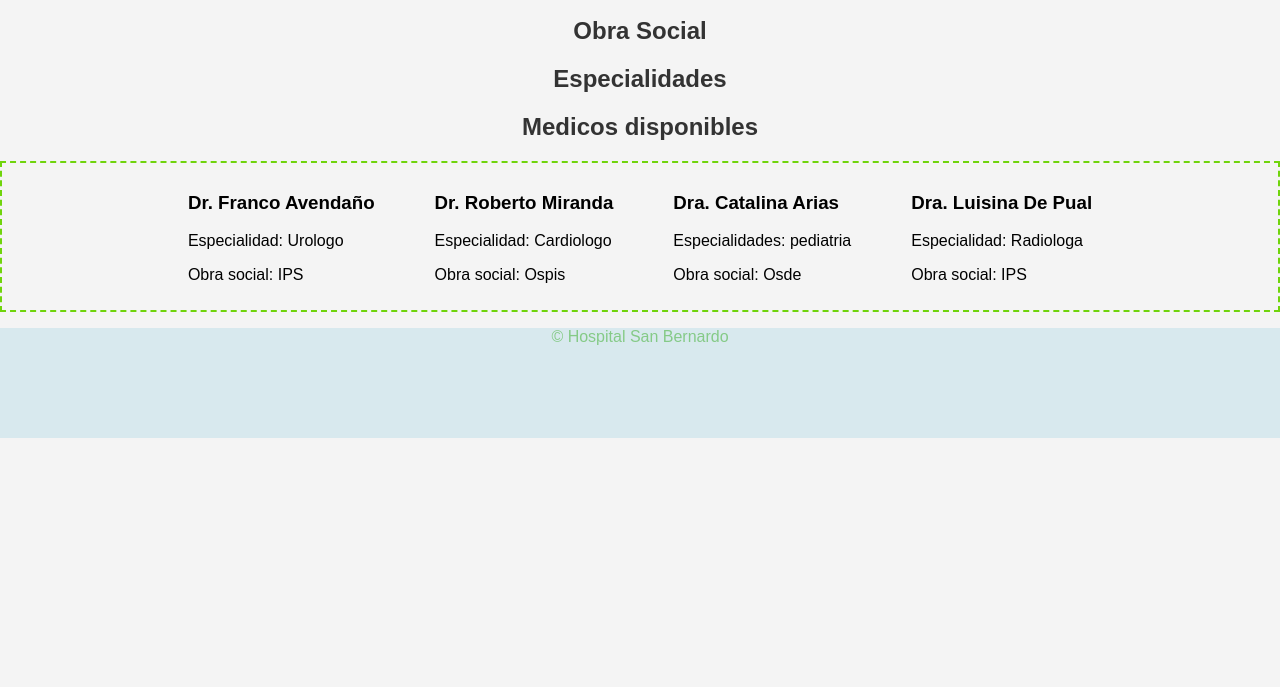
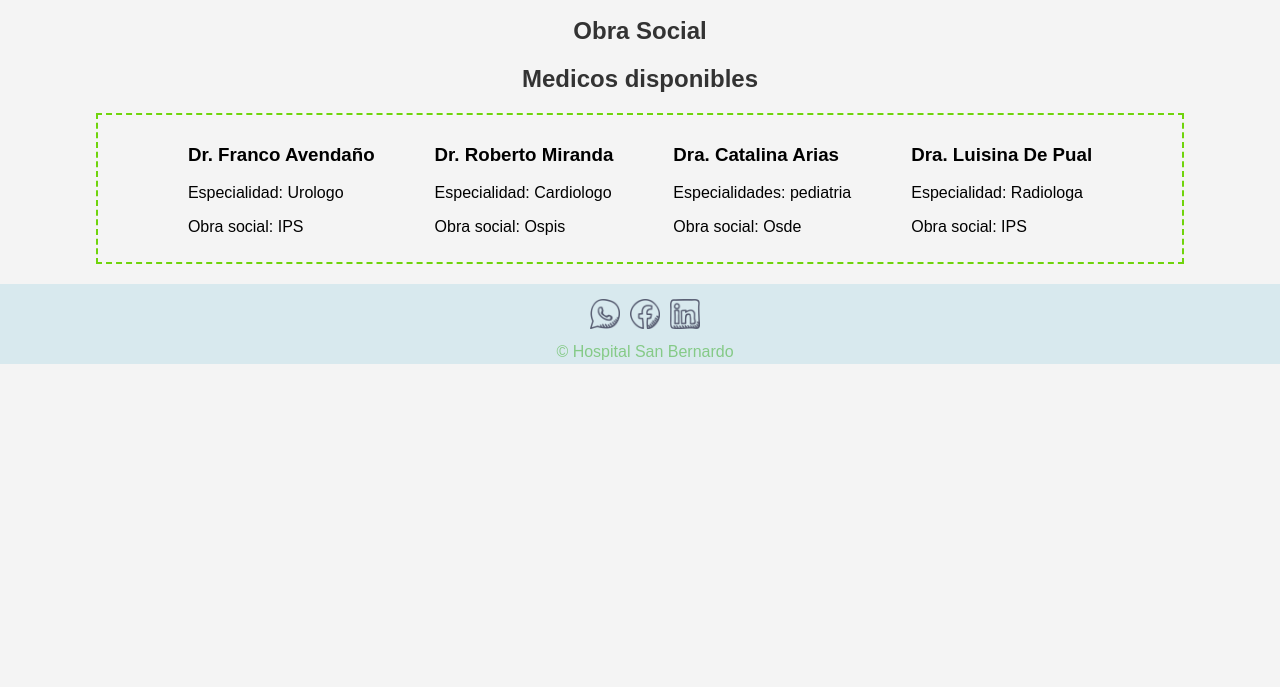
Before and after one commit to lucas12cn/IDW-38, a plain HTML site: page index.html in a window 1280 px wide. Shown: the part 113-800 px from the top of the page. Drawn offline with Linux system fonts and the light colour scheme.

Commit message:
agregue boton nav, redes sociales y estilos

```diff
--- a/estilos.css
+++ b/estilos.css
@@ -12,9 +12,16 @@ header, footer{
     color: #85ca87;
     text-align: center;
     font-family: Arial, sans-serif;
-    margin-bottom: 20px;
+
     padding: 0;
 }
+header {
+    width: 100%;
+    margin-bottom: 20px;
+}
+footer
+    {height: 70px;padding: 5px;}
+
 
 header h1 {
     margin: 5px auto;
@@ -52,16 +59,26 @@ header nav ul li a:hover {
 	border-radius: 10px 10px 0 0;
 }
 
+#redes_sociales ul{
+	display: flex;
+	justify-content: center;
+	margin: 5px;
+	padding: 0;
+	list-style-type: none;
+}
+#redes_sociales ul li a {
+	display: block;
+	width: 30px;
+	margin: 5px;
+}
+#redes_sociales ul li a img {
+	width: 100%;
+}
 
-
-
-
-
-
-
-
-
-
+main {
+    width: 85%;
+    margin: 0 auto 20px auto;
+}
 
 
 .medicosDisponibles {
--- a/index.html
+++ b/index.html
@@ -12,6 +12,7 @@
         <h1>Hospital San Bernardo</h1>
             <nav>
                 <ul>
+                    <li><a href="index.html">Inicio</a></li>
                     <li><a href="contacto.html">Contacto</a></li>
                     <li><a href="institucional.html">Institucional</a></li>
                 </ul>
@@ -21,9 +22,7 @@
         <section >
             <h2>Obra Social</h2>
         </section>
-        <section>
-            <h2>Especialidades</h2>
-        </section>
+
         <section>
             <h2>Medicos disponibles</h2>
             <div class="medicosDisponibles">
@@ -50,8 +49,18 @@
             </div>
         </section>
     </main>
+
     <footer>
-        <p>© Hospital San Bernardo</p>
+        <div id="redes_sociales">
+				<ul>
+				<li><a href="#"><img src="ico/1.png"></a></li>
+				<li><a href="#"><img src="ico/2.png"></a></li>
+                <li><a href="#"><img src="ico/3.png"></a></li>
+			    </ul>
+        </div>
+        <div id="contacto">
+            © Hospital San Bernardo</p>
+        </div>
     </footer>
 
 </body>
```
Also changed, not shown: contacto.html (+19 -4 lines).
